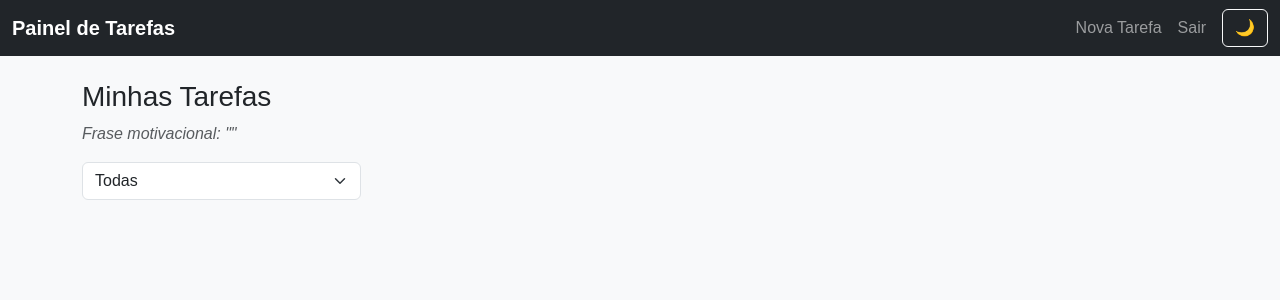
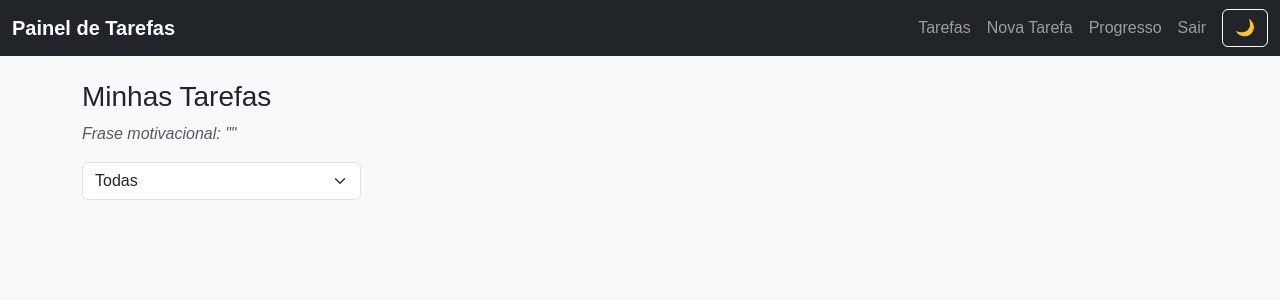
Before and after one commit to SofiaB-Riso/Python, a Flask app: page /dashboard in a window 1280 px wide. Shown: the top 300 px of the page. Run offline with Flask 3, Linux system fonts and the light colour scheme; the visitor is signed in with stand-in values (Sample User, id 1); data that the repository does not hold is empty.

Commit message:
Update base.html

```diff
--- a/40~41/templates/base.html
+++ b/40~41/templates/base.html
@@ -14,14 +14,15 @@
         <div class="collapse navbar-collapse">
             <ul class="navbar-nav ms-auto">
                 {% if session.get('usuario_id') %}
+                <li class="nav-item"><a class="nav-link" href="{{ url_for('dashboard') }}">Tarefas</a></li>
                 <li class="nav-item"><a class="nav-link" href="{{ url_for('nova_tarefa') }}">Nova Tarefa</a></li>
+                <li class="nav-item"><a class="nav-link" href="{{ url_for('dashboard_progresso') }}">Progresso</a></li>
                 <li class="nav-item"><a class="nav-link" href="{{ url_for('logout') }}">Sair</a></li>
                 {% else %}
                 <li class="nav-item"><a class="nav-link" href="{{ url_for('login') }}">Login</a></li>
                 <li class="nav-item"><a class="nav-link" href="{{ url_for('registro') }}">Registrar</a></li>
                 {% endif %}
             </ul>
-
             <button id="toggle-dark" class="btn btn-outline-light ms-2">🌙</button>
         </div>
     </div>
@@ -39,20 +40,16 @@
 </div>
 
 <script src="https://cdn.jsdelivr.net/npm/bootstrap@5.3.2/dist/js/bootstrap.bundle.min.js"></script>
-
 <script>
 document.addEventListener("DOMContentLoaded", function() {
     const body = document.body;
     const toggle = document.getElementById("toggle-dark");
-
     if (localStorage.getItem("darkMode") === "true") {
         body.classList.add("bg-dark", "text-light");
     }
-
     toggle.addEventListener("click", function() {
         body.classList.toggle("bg-dark");
         body.classList.toggle("text-light");
-
         localStorage.setItem("darkMode", body.classList.contains("bg-dark"));
     });
 });
```
